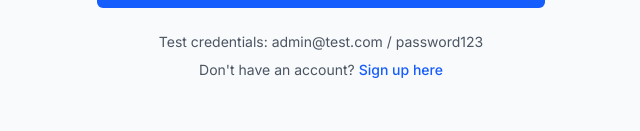
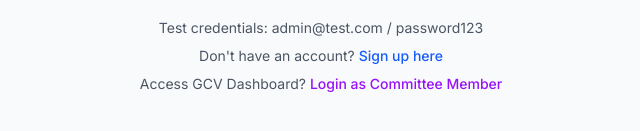
Before and after one commit to GrantEZY/GrantEzy-client, a Next.js app: page /login in a window 1280 px wide. Shown: the part 503-634 px from the top of the page, without its empty margins (319-959 px from the left). Built offline with nearby package versions, Linux system fonts and the light colour scheme; no server answers.

Commit message:
feat: add login routing to the gcv and fix the map-key issue

```diff
--- a/src/app/admin/eirs/page.tsx
+++ b/src/app/admin/eirs/page.tsx
@@ -293,11 +293,16 @@ function EIRsPageContent() {
             </div>
           ) : (
             <div className="grid grid-cols-1 gap-4 p-6 sm:grid-cols-2 lg:grid-cols-3">
-              {users.map((user) => (
-                <div
-                  className="rounded-lg bg-gray-50 p-6 transition-shadow hover:shadow-md"
-                  key={user.id}
-                >
+              {users
+                .filter(
+                  (user, index, self) =>
+                    self.findIndex((u) => u.id === user.id) === index
+                )
+                .map((user) => (
+                  <div
+                    className="rounded-lg bg-gray-50 p-6 transition-shadow hover:shadow-md"
+                    key={user.id}
+                  >
                   <div className="flex items-center space-x-4">
                     <div className="flex-shrink-0">
                       <div className="flex h-12 w-12 items-center justify-center rounded-full bg-purple-500">
--- a/src/app/login/page.tsx
+++ b/src/app/login/page.tsx
@@ -1,6 +1,6 @@
 "use client";
 
-import { useState } from "react";
+import { useState, useEffect } from "react";
 
 import Link from "next/link";
 import { useRouter, useSearchParams } from "next/navigation";
@@ -31,6 +31,14 @@ export default function LoginPage() {
   const { login } = useAuth();
   const router = useRouter();
   const searchParams = useSearchParams();
+
+  // Set initial role based on redirect parameter
+  useEffect(() => {
+    const redirect = searchParams.get("redirect");
+    if (redirect === "/gcv") {
+      setRole(UserRoles.COMMITTEE_MEMBER);
+    }
+  }, [searchParams]);
 
   const handleSubmit = async (e: React.FormEvent) => {
     e.preventDefault();
@@ -198,6 +206,16 @@ export default function LoginPage() {
                 Sign up here
               </Link>
             </p>
+
+            <p className="mt-2 text-sm text-gray-600">
+              Access GCV Dashboard?{" "}
+              <Link
+                className="font-medium text-purple-600 hover:text-purple-500"
+                href="/login?redirect=/gcv"
+              >
+                Login as Committee Member
+              </Link>
+            </p>
           </div>
         </form>
       </div>
```
